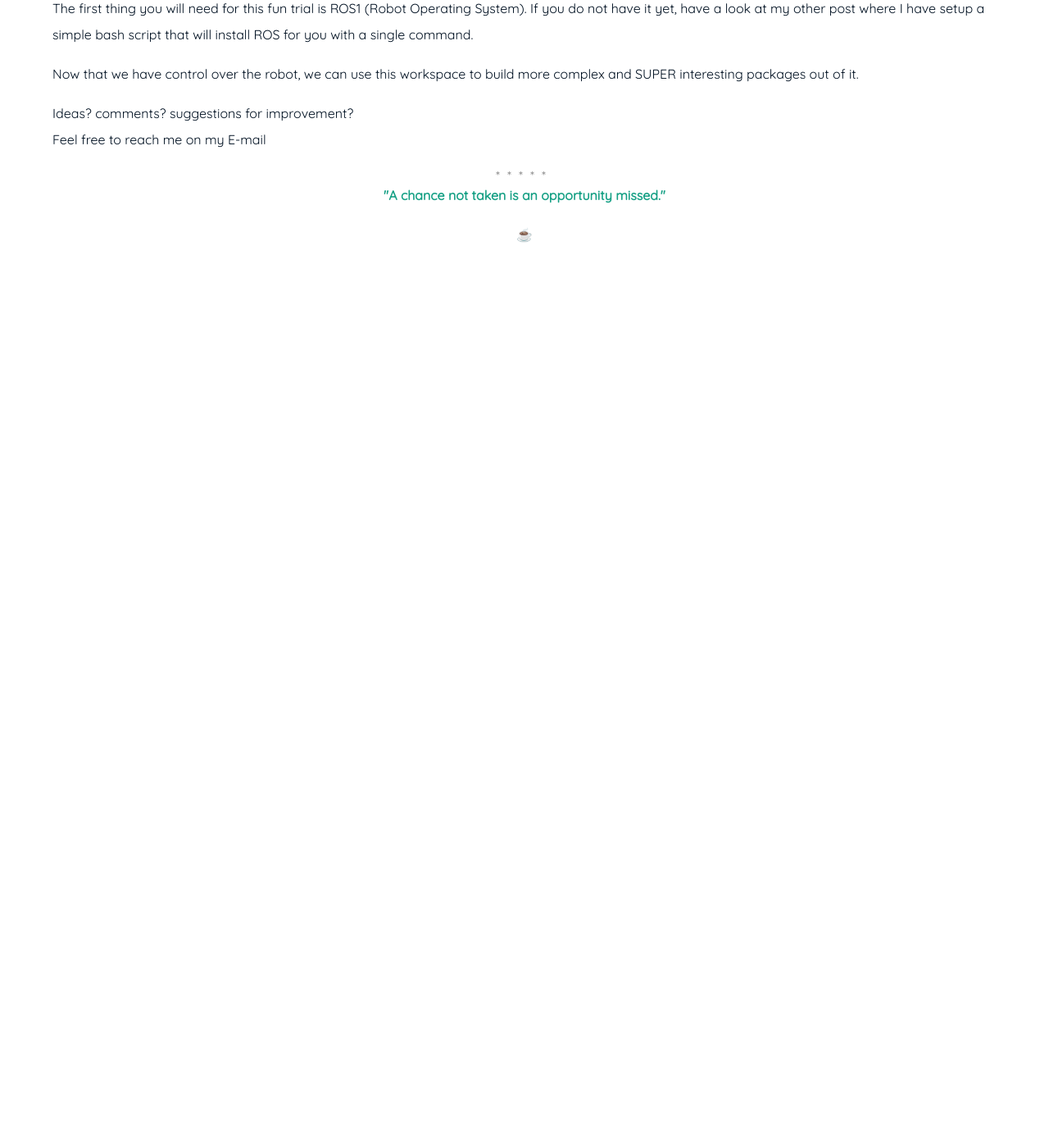
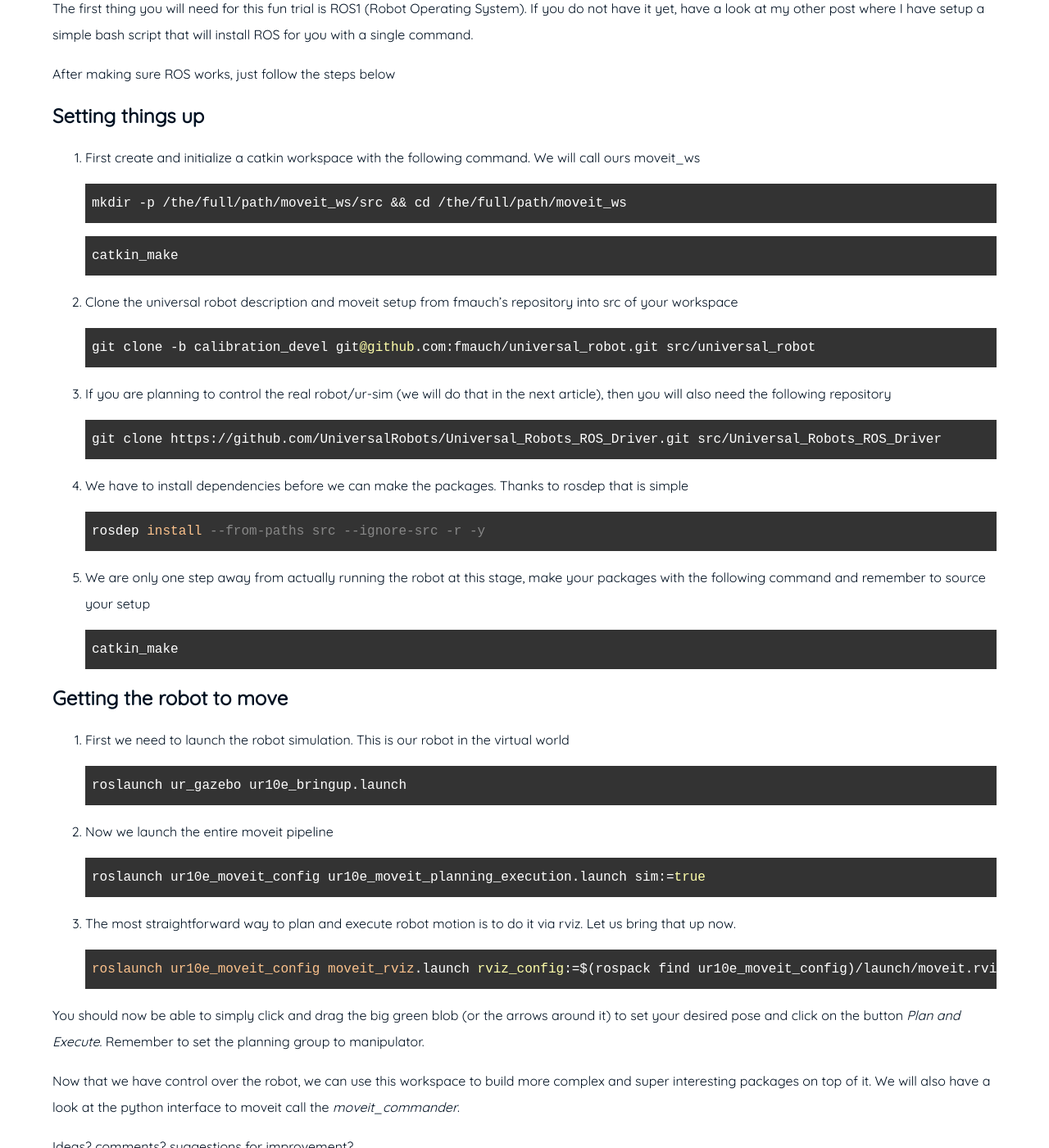
Before and after one commit to Stephen-Tellis/home, a Jekyll site: the page built from _posts/2022-02-20-setting_up_an_ur_robot_gazebo.md, in a window 1280 px wide and 1400 px high, scrolled down 344 px. Shown: the whole window at 82% size. Built offline with Jekyll 4.4.1, drawn with Linux system fonts in a browser that asks for light colours; before the commit the page ends 900 px from its top, so only the background shows below that; some of the changed text lies outside the part shown.

Commit message:
Added posts on UR setup for moveit and rosinstall

````diff
--- a/_posts/2022-02-20-setting_up_an_ur_robot_gazebo.md
+++ b/_posts/2022-02-20-setting_up_an_ur_robot_gazebo.md
@@ -1,6 +1,6 @@
 ---
 layout: page
-title:  "Setting up a UR10 in gazebo and executing trajectories with moveit."
+title:  "Setting up a Universal Robot in gazebo and executing trajectories with moveit"
 subtitle: ""
 date:   2022-02-20 21:21:21 +0530
 categories: ["Robotics"]
@@ -8,9 +8,60 @@
 
 The first thing you will need for this fun trial is ROS1 (Robot Operating System). If you do not have it yet, have a look at my other post where I have setup a simple bash script that will install ROS for you with a single command.
 
+After making sure ROS works, just follow the steps below
+
+## Setting things up
+
+1. First create and initialize a catkin workspace with the following command. We will call ours moveit_ws
+```
+mkdir -p /the/full/path/moveit_ws/src && cd /the/full/path/moveit_ws
+```
+```
+catkin_make
+```
+
+2. Clone the universal robot description and moveit setup from fmauch's repository into src of your workspace
+```
+git clone -b calibration_devel git@github.com:fmauch/universal_robot.git src/universal_robot
+```
+
+3. If you are planning to control the real robot/ur-sim (we will do that in the next article), then you will also need the following repository
+```
+git clone https://github.com/UniversalRobots/Universal_Robots_ROS_Driver.git src/Universal_Robots_ROS_Driver
+```
+
+4. We have to install dependencies before we can make the packages. Thanks to rosdep that is simple
+```
+rosdep install --from-paths src --ignore-src -r -y
+```
+
+5. We are only one step away from actually running the robot at this stage, make your packages with the following command and remember to source your setup
+```
+catkin_make
+```
+
+## Getting the robot to move
+
+1. First we need to launch the robot simulation. This is our robot in the virtual world
+```
+roslaunch ur_gazebo ur10e_bringup.launch
+```
+
+2. Now we launch the entire moveit pipeline
+```
+roslaunch ur10e_moveit_config ur10e_moveit_planning_execution.launch sim:=true
+```
+
+3. The most straightforward way to plan and execute robot motion is to do it via rviz. Let us bring that up now.
+```
+roslaunch ur10e_moveit_config moveit_rviz.launch rviz_config:=$(rospack find ur10e_moveit_config)/launch/moveit.rviz
+```
+
+You should now be able to simply click and drag the big green blob (or the arrows around it) to set your desired pose and click on the button *Plan and Execute*. Remember to set the planning group to manipulator.
+
+Now that we have control over the robot, we can use this workspace to build more complex and super interesting packages on top of it. We will also have a look at the python interface to moveit call the *moveit_commander*.
 
 
-Now that we have control over the robot, we can use this workspace to build more complex and SUPER interesting packages out of it.
 
 Ideas? comments? suggestions for improvement?
 Feel free to reach me on my E-mail
````
Also changed, not shown: _posts/2022-03-20-install_ros_script.md (+10 -0 lines).
